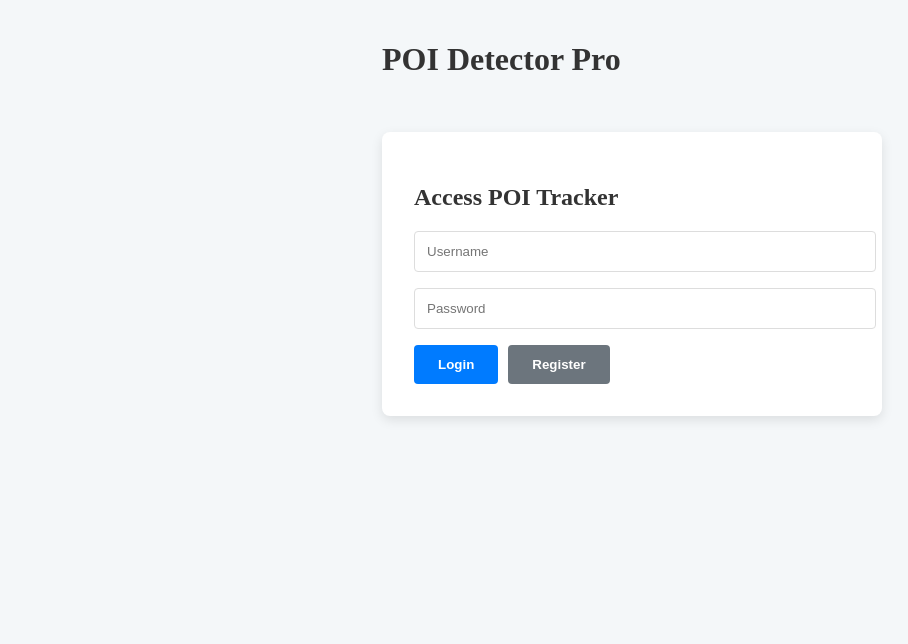
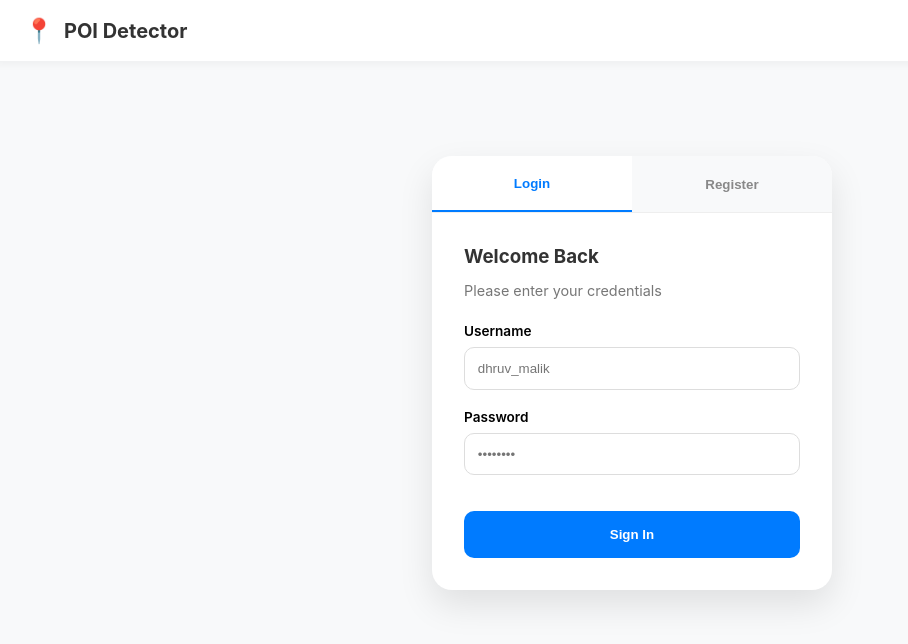
Before and after one commit to Dm-1324/POI_Detection_Frontend, a Vue app: page / in a window 1280 px wide. Shown: the top 644 px of the page, without its empty margins (8-916 px from the left). Built offline with nearby package versions, Linux system fonts and the light colour scheme.

Commit message:
second commit

```diff
--- a/src/App.vue
+++ b/src/App.vue
@@ -1,19 +1,20 @@
 <template>
-  <div id="app" class="app-container">
-    <header class="app-header">
-      <h1>POI Detector Pro</h1>
-      <button v-if="user" @click="logout" class="logout-link">Logout</button>
+  <div class="app-shell">
+    <header class="navbar">
+      <div class="brand">
+        <span class="logo">📍</span>
+        <h1>POI Detector</h1>
+      </div>
+      <button v-if="user" @click="logout" class="btn-logout">Logout</button>
     </header>
 
-    <main class="content">
+    <main class="main-content">
       <UserAuth v-if="!user" @auth-success="onUserAuthenticated" />
-
       <LocationConsent
         v-else-if="!user.consent"
         :username="user.username"
         @consent-updated="onUserAuthenticated"
       />
-
       <PoiDashboard v-else :user="user" />
     </main>
   </div>
@@ -26,43 +27,64 @@ import LocationConsent from './components/LocationConsent.vue'
 import PoiDashboard from './components/PoiDashboard.vue'
 
 const user = ref(null)
-
 function onUserAuthenticated(userData) {
   user.value = userData
 }
-
 function logout() {
   user.value = null
-  location.reload() // Simple state reset
+  location.reload()
 }
 </script>
 
 <style>
 body {
-  background: #f4f7f9;
+  background-color: #f8f9fa;
+  margin: 0;
+  font-family:
+    'Inter',
+    -apple-system,
+    sans-serif;
+}
+.app-shell {
+  min-height: 100vh;
+}
+.navbar {
+  background: white;
+  padding: 1rem 2rem;
+  display: flex;
+  justify-content: space-between;
+  align-items: center;
+  box-shadow: 0 2px 10px rgba(0, 0, 0, 0.05);
+}
+.brand {
+  display: flex;
+  align-items: center;
+  gap: 10px;
+}
+.brand h1 {
+  font-size: 1.25rem;
   margin: 0;
   color: #333;
 }
-.app-container {
-  max-width: 500px;
-  margin: 0 auto;
-  padding: 20px;
+.logo {
+  font-size: 1.5rem;
 }
-.app-header {
-  display: flex;
-  justify-content: space-between;
-  align-items: center;
-  margin-bottom: 2rem;
+.main-content {
+  max-width: 600px;
+  margin: 2rem auto;
+  padding: 0 1rem;
 }
-.logout-link {
+.btn-logout {
   background: none;
-  border: none;
+  border: 1px solid #dc3545;
   color: #dc3545;
+  padding: 0.5rem 1rem;
+  border-radius: 6px;
   cursor: pointer;
-  text-decoration: underline;
+  transition: 0.2s;
 }
-.content {
-  display: flex;
-  flex-direction: column;
+.btn-logout:hover {
+  background: #dc3545;
+  color: white;
 }
 </style>
--- a/src/components/LocationConsent.vue
+++ b/src/components/LocationConsent.vue
@@ -1,14 +1,21 @@
 <template>
-  <div class="consent-card">
-    <h3>🌍 Enable Location Tracking</h3>
-    <p>
-      To provide real-time alerts for nearby restaurants, fuel stations, and malls, we need your
-      permission to track your location in the background.
-    </p>
-    <div class="consent-actions">
-      <button @click="confirmConsent" class="btn success">I Consent & Enable Alerts</button>
+  <div class="consent-container">
+    <div class="consent-card">
+      <div class="icon-circle">📍</div>
+      <h3>Enable Location Access</h3>
+      <p>
+        To provide real-time alerts for nearby
+        <strong>Restaurants, Fuel Stations, and Malls</strong>, we need your explicit permission to
+        track your movement.
+      </p>
+      <div class="feature-list">
+        <div class="feature-item">✓ Real-time POI detection</div>
+        <div class="feature-item">✓ Background movement tracking</div>
+        <div class="feature-item">✓ Instant "Welcome" notifications</div>
+      </div>
+      <button @click="confirmConsent" class="btn btn-success">I Agree & Continue</button>
+      <p class="disclaimer">You can withdraw your consent by logging out at any time.</p>
     </div>
-    <p class="privacy-note">Your data privacy is our priority.</p>
   </div>
 </template>
 
@@ -23,28 +30,71 @@ async function confirmConsent() {
     const response = await api.submitConsent(props.username)
     emit('consent-updated', response.data)
   } catch (error) {
-    alert('Failed to save consent. Please try again.')
+    alert('Failed to save consent.')
   }
 }
 </script>
 
 <style scoped>
+.consent-container {
+  display: flex;
+  justify-content: center;
+  padding-top: 2rem;
+}
 .consent-card {
-  padding: 2rem;
-  background: #fff;
-  border-radius: 8px;
+  background: #f0f7ff;
+  padding: 2.5rem;
+  border-radius: 20px;
   text-align: center;
-  border: 2px solid #e0e0e0;
+  max-width: 450px;
+  border: 1px solid #d0e4ff;
 }
-.btn.success {
+.icon-circle {
+  width: 60px;
+  height: 60px;
+  background: #007bff;
+  border-radius: 50%;
+  display: flex;
+  justify-content: center;
+  align-items: center;
+  margin: 0 auto 1.5rem;
+  font-size: 1.5rem;
+}
+.consent-card h3 {
+  margin: 0 0 1rem;
+  color: #004085;
+}
+.consent-card p {
+  color: #495057;
+  line-height: 1.6;
+}
+.feature-list {
+  text-align: left;
+  background: white;
+  padding: 1rem;
+  border-radius: 12px;
+  margin: 1.5rem 0;
+}
+.feature-item {
+  margin-bottom: 0.5rem;
+  font-size: 0.9rem;
+  color: #28a745;
+  font-weight: 500;
+}
+.btn-success {
   background: #28a745;
   color: white;
+  border: none;
+  padding: 1rem;
+  border-radius: 10px;
   width: 100%;
-  margin-top: 1rem;
+  font-weight: 600;
+  cursor: pointer;
+  font-size: 1rem;
 }
-.privacy-note {
-  font-size: 0.8rem;
-  color: #666;
-  margin-top: 1rem;
+.disclaimer {
+  font-size: 0.75rem;
+  color: #888;
+  margin-top: 1.5rem;
 }
 </style>
--- a/src/components/PoiDashboard.vue
+++ b/src/components/PoiDashboard.vue
@@ -1,18 +1,29 @@
 <template>
-  <div class="dashboard">
-    <div class="status-panel card">
-      <h3>
-        Auto-Tracking (30s):
-        <span :class="isTracking ? 'on' : 'off'">{{ isTracking ? 'ACTIVE' : 'INACTIVE' }}</span>
-      </h3>
-      <button @click="toggleAutoTracking" class="btn" :class="isTracking ? 'danger' : 'success'">
-        {{ isTracking ? 'Stop Auto-Tracking' : 'Start Auto-Tracking' }}
+  <div class="dashboard-grid">
+    <div class="card status-card">
+      <div class="card-header">
+        <h4>Background Tracking</h4>
+        <div class="indicator" :class="isTracking ? 'indicator-on' : 'indicator-off'"></div>
+      </div>
+      <p class="status-msg">
+        {{
+          isTracking
+            ? 'The system is monitoring your position every 30 seconds.'
+            : 'Tracking is currently suspended.'
+        }}
+      </p>
+      <button
+        @click="toggleAutoTracking"
+        class="btn"
+        :class="isTracking ? 'btn-danger' : 'btn-success'"
+      >
+        {{ isTracking ? 'Stop Service' : 'Start Service' }}
       </button>
-      <p v-if="isTracking" class="hint">Sending location to server every 30 seconds...</p>
     </div>
 
-    <div class="test-panel card">
-      <h4>Manual Coordinate Test</h4>
+    <div class="card test-card">
+      <h4>Manual Position Override</h4>
+      <p class="hint">Simulate your location to test detection logic.</p>
       <div class="input-row">
         <input
           v-model.number="manualCoords.latitude"
@@ -27,14 +38,19 @@
           placeholder="Longitude"
         />
       </div>
-      <button @click="triggerManualUpdate" class="btn secondary">Check This Location</button>
+      <button @click="triggerManualUpdate" class="btn btn-secondary">Check Location</button>
     </div>
 
-    <div v-if="serverStatus" class="notification-log card">
-      <h4>Server Response</h4>
-      <p :class="serverStatus.includes('Welcome') ? 'welcome-text' : 'status-text'">
-        {{ serverStatus }}
-      </p>
+    <div
+      v-if="serverStatus"
+      class="card alert-card"
+      :class="{ 'welcome-bg': serverStatus.includes('Welcome') }"
+    >
+      <h4>Server Feedback</h4>
+      <div class="alert-content">
+        <span class="alert-icon">{{ serverStatus.includes('Welcome') ? '🎉' : 'ℹ️' }}</span>
+        <p>{{ serverStatus }}</p>
+      </div>
     </div>
   </div>
 </template>
@@ -56,16 +72,12 @@ async function sendLocationUpdate(lat, lon) {
       latitude: lat,
       longitude: lon,
     })
-
     serverStatus.value = response.data
-
-    // Trigger notification if backend returns a Welcome message
     if (response.data.startsWith('Welcome')) {
       showBrowserNotification(response.data)
     }
   } catch (error) {
-    console.error('API Error:', error)
-    serverStatus.value = 'Failed to connect to server.'
+    serverStatus.value = 'Connection Error'
   }
 }
 
@@ -79,22 +91,13 @@ function toggleAutoTracking() {
 
 function startTracking() {
   isTracking.value = true
-
-  // Requirement: Continuously tracks location in background
-  // 1. Send immediate update
+  requestNotificationPermission()
   getCurrentLocation()
-
-  // 2. Set interval for every 30 seconds
-  trackingInterval = setInterval(() => {
-    getCurrentLocation()
-  }, 30000)
+  trackingInterval = setInterval(() => getCurrentLocation(), 30000)
 }
 
 function stopTracking() {
-  if (trackingInterval) {
-    clearInterval(trackingInterval)
-    trackingInterval = null
-  }
+  if (trackingInterval) clearInterval(trackingInterval)
   isTracking.value = false
 }
 
@@ -102,8 +105,7 @@ function getCurrentLocation() {
   navigator.geolocation.getCurrentPosition(
     (pos) => sendLocationUpdate(pos.coords.latitude, pos.coords.longitude),
     (err) => {
-      console.error(err)
-      serverStatus.value = 'GPS Error: ' + err.message
+      serverStatus.value = 'GPS Error'
       stopTracking()
     },
     { enableHighAccuracy: true },
@@ -111,45 +113,68 @@ function getCurrentLocation() {
 }
 
 function triggerManualUpdate() {
+  requestNotificationPermission()
   sendLocationUpdate(manualCoords.latitude, manualCoords.longitude)
 }
 
-function showBrowserNotification(message) {
-  if (!('Notification' in window)) return
-
-  if (Notification.permission === 'granted') {
-    new Notification('POI Entry Detected', { body: message, icon: '/favicon.ico' })
-  } else if (Notification.permission !== 'denied') {
-    // Re-request permission if it wasn't explicitly denied
-    Notification.requestPermission().then((permission) => {
-      if (permission === 'granted') {
-        new Notification('POI Entry Detected', { body: message })
-      }
-    })
+function requestNotificationPermission() {
+  if ('Notification' in window && Notification.permission === 'default') {
+    Notification.requestPermission()
   }
 }
 
-// Cleanup interval if component is destroyed
-onUnmounted(() => {
-  stopTracking()
-})
+function showBrowserNotification(message) {
+  if (Notification.permission === 'granted') {
+    new Notification('POI Detected', { body: message })
+  }
+}
+
+onUnmounted(() => stopTracking())
 </script>
 
 <style scoped>
+.dashboard-grid {
+  display: grid;
+  gap: 20px;
+}
 .card {
   background: white;
   padding: 1.5rem;
-  border-radius: 8px;
+  border-radius: 12px;
+  box-shadow: 0 4px 12px rgba(0, 0, 0, 0.05);
+}
+.card-header {
+  display: flex;
+  justify-content: space-between;
+  align-items: center;
+  margin-bottom: 1rem;
+}
+.card h4 {
+  margin: 0;
+  color: #333;
+}
+.indicator {
+  width: 12px;
+  height: 12px;
+  border-radius: 50%;
+}
+.indicator-on {
+  background: #28a745;
+  box-shadow: 0 0 8px #28a745;
+}
+.indicator-off {
+  background: #dc3545;
+}
+.status-msg {
+  color: #666;
+  font-size: 0.9rem;
   margin-bottom: 1.5rem;
-  box-shadow: 0 2px 8px rgba(0, 0, 0, 0.05);
 }
-.on {
-  color: #28a745;
-  font-weight: bold;
-}
-.off {
-  color: #dc3545;
-  font-weight: bold;
+.hint {
+  font-size: 0.8rem;
+  color: #999;
+  margin-top: 0.5rem;
+  margin-bottom: 1rem;
 }
 .input-row {
   display: flex;
@@ -158,44 +183,44 @@ onUnmounted(() => {
 }
 .input-row input {
   flex: 1;
-  padding: 0.5rem;
+  padding: 0.6rem;
   border: 1px solid #ddd;
-  border-radius: 4px;
+  border-radius: 6px;
 }
 .btn {
-  padding: 0.75rem;
   border: none;
-  border-radius: 4px;
+  padding: 0.8rem;
+  border-radius: 6px;
+  font-weight: 600;
   cursor: pointer;
-  font-weight: bold;
   width: 100%;
-  transition: 0.3s;
 }
-.success {
+.btn-success {
   background: #28a745;
   color: white;
 }
-.danger {
+.btn-danger {
   background: #dc3545;
   color: white;
 }
-.secondary {
+.btn-secondary {
   background: #6c757d;
   color: white;
 }
-.welcome-text {
-  font-weight: bold;
-  color: #007bff;
-  border-left: 4px solid #007bff;
-  padding-left: 10px;
+.alert-card {
+  border-left: 5px solid #007bff;
 }
-.status-text {
-  color: #555;
-  font-style: italic;
+.welcome-bg {
+  background: #e7f3ff;
+  border-left-color: #28a745;
 }
-.hint {
-  font-size: 0.8rem;
-  color: #777;
-  margin-top: 5px;
+.alert-content {
+  display: flex;
+  align-items: center;
+  gap: 15px;
+  margin-top: 0.5rem;
+}
+.alert-icon {
+  font-size: 1.5rem;
 }
 </style>
--- a/src/components/UserAuth.vue
+++ b/src/components/UserAuth.vue
@@ -1,62 +1,268 @@
 <template>
-  <div class="auth-card">
-    <h2>Access POI Tracker</h2>
-    <div class="form-group">
-      <input v-model="form.username" placeholder="Username" class="input-field" />
-      <input v-model="form.password" type="password" placeholder="Password" class="input-field" />
-    </div>
-    <div class="button-group">
-      <button @click="handleAction('login')" class="btn primary">Login</button>
-      <button @click="handleAction('register')" class="btn secondary">Register</button>
+  <div class="auth-wrapper">
+    <div class="auth-container" :class="{ 'show-register': isRegister }">
+      <div class="auth-tabs">
+        <button @click="isRegister = false" :class="{ active: !isRegister }">Login</button>
+        <button @click="isRegister = true" :class="{ active: isRegister }">Register</button>
+      </div>
+
+      <div class="forms-slider">
+        <div class="form-side login-side">
+          <h3>Welcome Back</h3>
+          <p>Please enter your credentials</p>
+
+          <div class="input-group">
+            <label>Username</label>
+            <input
+              v-model="loginForm.username"
+              type="text"
+              placeholder="dhruv_malik"
+              :class="{ 'error-border': errors.loginUser }"
+            />
+            <span v-if="errors.loginUser" class="error-text">{{ errors.loginUser }}</span>
+          </div>
+
+          <div class="input-group">
+            <label>Password</label>
+            <input
+              v-model="loginForm.password"
+              type="password"
+              placeholder="••••••••"
+              :class="{ 'error-border': errors.loginPass }"
+            />
+            <span v-if="errors.loginPass" class="error-text">{{ errors.loginPass }}</span>
+          </div>
+
+          <button @click="submitLogin" class="btn btn-primary" :disabled="loading">
+            {{ loading ? 'Authenticating...' : 'Sign In' }}
+          </button>
+        </div>
+
+        <div class="form-side register-side">
+          <h3>Create Account</h3>
+          <p>Join the POI tracking community</p>
+
+          <div class="input-group">
+            <label>Choose Username</label>
+            <input
+              v-model="registerForm.username"
+              type="text"
+              placeholder="new_user123"
+              :class="{ 'error-border': errors.regUser }"
+            />
+            <span v-if="errors.regUser" class="error-text">{{ errors.regUser }}</span>
+          </div>
+
+          <div class="input-group">
+            <label>Password</label>
+            <input
+              v-model="registerForm.password"
+              type="password"
+              placeholder="••••••••"
+              :class="{ 'error-border': errors.regPass }"
+            />
+            <span v-if="errors.regPass" class="error-text">{{ errors.regPass }}</span>
+          </div>
+
+          <button @click="submitRegister" class="btn btn-success" :disabled="loading">
+            {{ loading ? 'Creating Account...' : 'Register' }}
+          </button>
+        </div>
+      </div>
     </div>
   </div>
 </template>
 
 <script setup>
-import { reactive } from 'vue'
+import { ref, reactive } from 'vue'
 import api from '../services/api'
 
 const emit = defineEmits(['auth-success'])
-const form = reactive({ username: '', password: '' })
+const isRegister = ref(false)
+const loading = ref(false)
 
-async function handleAction(type) {
+const loginForm = reactive({ username: '', password: '' })
+const registerForm = reactive({ username: '', password: '' })
+const errors = reactive({ loginUser: '', loginPass: '', regUser: '', regPass: '' })
+
+// Clear errors when switching tabs
+function clearErrors() {
+  Object.keys(errors).forEach((key) => (errors[key] = ''))
+}
+
+function validateLogin() {
+  clearErrors()
+  let valid = true
+  if (!loginForm.username) {
+    errors.loginUser = 'Username is required'
+    valid = false
+  }
+  if (!loginForm.password) {
+    errors.loginPass = 'Password is required'
+    valid = false
+  }
+  return valid
+}
+
+function validateRegister() {
+  clearErrors()
+  let valid = true
+  if (!registerForm.username || registerForm.username.length < 3) {
+    errors.regUser = 'Username must be at least 3 characters'
+    valid = false
+  }
+  if (!registerForm.password || registerForm.password.length < 6) {
+    errors.regPass = 'Password must be at least 6 characters'
+    valid = false
+  }
+  return valid
+}
+
+async function submitLogin() {
+  if (!validateLogin()) return
+  loading.value = true
   try {
-    const response = await api[type](form)
-    emit('auth-success', response.data)
-  } catch (error) {
-    alert(error.response?.data?.message || 'Authentication failed. Please check your credentials.')
+    const res = await api.login(loginForm)
+    emit('auth-success', res.data)
+  } catch (err) {
+    alert(err.response?.data?.message || 'Invalid username or password')
+  } finally {
+    loading.value = false
+  }
+}
+
+async function submitRegister() {
+  if (!validateRegister()) return
+  loading.value = true
+  try {
+    const res = await api.register(registerForm)
+    emit('auth-success', res.data) // Auto-login after registration
+  } catch (err) {
+    alert(err.response?.data?.message || 'Registration failed. Username might be taken.')
+  } finally {
+    loading.value = false
   }
 }
 </script>
 
 <style scoped>
-.auth-card {
+.auth-wrapper {
+  display: flex;
+  justify-content: center;
+  align-items: center;
+  min-height: 70vh;
+}
+
+.auth-container {
+  background: white;
+  width: 400px;
+  border-radius: 20px;
+  box-shadow: 0 15px 35px rgba(0, 0, 0, 0.1);
+  overflow: hidden;
+  position: relative;
+  transition: all 0.4s ease;
+}
+
+.auth-tabs {
+  display: flex;
+  border-bottom: 1px solid #eee;
+}
+.auth-tabs button {
+  flex: 1;
+  padding: 1.2rem;
+  border: none;
+  background: #f8f9fa;
+  cursor: pointer;
+  font-weight: 600;
+  color: #888;
+  transition: 0.3s;
+}
+.auth-tabs button.active {
+  background: white;
+  color: #007bff;
+  border-bottom: 2px solid #007bff;
+}
+
+.forms-slider {
+  display: flex;
+  width: 200%; /* Double width for two forms */
+  transition: transform 0.5s cubic-bezier(0.4, 0, 0.2, 1);
+}
+
+/* Slide logic */
+.show-register .forms-slider {
+  transform: translateX(-50%);
+}
+
+.form-side {
+  width: 50%;
   padding: 2rem;
-  background: #fff;
-  border-radius: 8px;
-  box-shadow: 0 4px 12px rgba(0, 0, 0, 0.1);
+  box-sizing: border-box;
 }
-.input-field {
+
+h3 {
+  margin: 0 0 0.5rem;
+  color: #333;
+}
+p {
+  color: #777;
+  font-size: 0.9rem;
+  margin-bottom: 1.5rem;
+}
+
+.input-group {
+  margin-bottom: 1.2rem;
+  text-align: left;
+}
+.input-group label {
+  display: block;
+  margin-bottom: 0.5rem;
+  font-weight: 600;
+  font-size: 0.85rem;
+}
+.input-group input {
   width: 100%;
-  padding: 0.75rem;
-  margin-bottom: 1rem;
+  padding: 0.8rem;
   border: 1px solid #ddd;
-  border-radius: 4px;
+  border-radius: 10px;
+  box-sizing: border-box;
+  transition: 0.3s;
 }
+.input-group input:focus {
+  border-color: #007bff;
+  outline: none;
+  box-shadow: 0 0 0 3px rgba(0, 123, 255, 0.1);
+}
+.error-border {
+  border-color: #dc3545 !important;
+}
+.error-text {
+  color: #dc3545;
+  font-size: 0.75rem;
+  margin-top: 0.3rem;
+  display: block;
+}
+
 .btn {
-  padding: 0.75rem 1.5rem;
+  width: 100%;
+  padding: 1rem;
   border: none;
-  border-radius: 4px;
+  border-radius: 10px;
+  font-weight: 600;
   cursor: pointer;
-  font-weight: bold;
+  transition: 0.3s;
+  margin-top: 1rem;
 }
-.primary {
+.btn:disabled {
+  background: #ccc;
+  cursor: not-allowed;
+}
+.btn-primary {
   background: #007bff;
   color: white;
-  margin-right: 10px;
 }
-.secondary {
-  background: #6c757d;
+.btn-success {
+  background: #28a745;
   color: white;
 }
 </style>
```
